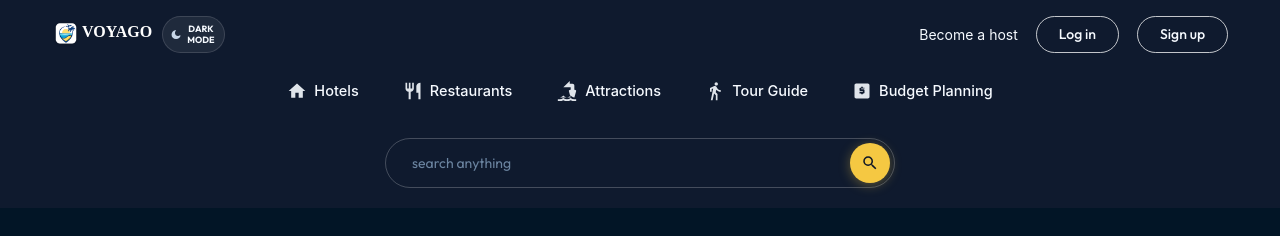
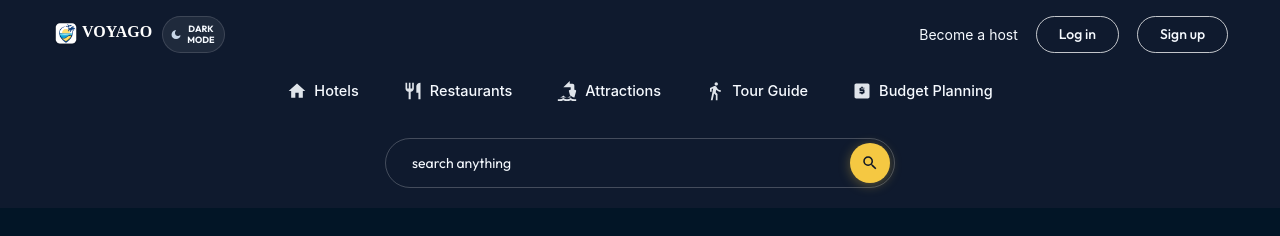
Before and after one commit to AyaAdel3/voyago, an Angular app: page /home in a window 1280 px wide. Shown: the top 236 px of the page. Built offline with nearby package versions, Linux system fonts and the light colour scheme.

Commit message:
update navbar css

```diff
--- a/src/app/shared/components/navbar/navbar.css
+++ b/src/app/shared/components/navbar/navbar.css
@@ -13,7 +13,7 @@
 /* ── Wrapper ── */
 .navbar {
   width: 100%;
-  background: #0F1A2E;
+  background: #0f1a2e;
   padding: 0 52px;
   /* animation: slideDown 0.45s cubic-bezier(0.22, 1, 0.36, 1) both; */
 }
@@ -62,7 +62,7 @@
   font-family: 'Outfit', sans-serif;
   font-size: 9px;
   font-weight: 700;
-  color: #F6FAFF;
+  color: #f6faff;
   line-height: 1.2;
   text-align: center;
 }
@@ -77,20 +77,20 @@
 .become-host {
   font-size: 14px;
   font-weight: 400;
-  color: #F6FAFF;
+  color: #f6faff;
   text-decoration: none;
   transition: color 0.2s;
 }
 
 .become-host:hover {
-  color: #F6FAFF;
+  color: #f6faff;
 }
 
 .btn-outline {
   font-family: 'Outfit', sans-serif;
   font-size: 14px;
   font-weight: 500;
-  color: #F6FAFF;
+  color: #f6faff;
   background: transparent;
   border: 1.5px solid rgba(255, 255, 255, 0.75);
   border-radius: 999px;
@@ -122,7 +122,7 @@
   gap: 7px;
   font-size: 14.5px;
   font-weight: 500;
-  color: #F6FAFF;
+  color: #f6faff;
   text-decoration: none;
   padding-bottom: 3px;
   border-bottom: 2px solid transparent;
@@ -169,7 +169,7 @@
   padding: 12px 58px 12px 26px;
   font-family: 'Outfit', sans-serif;
   font-size: 14px;
-  color: #fff;
+  color: #f6faff;
   outline: none;
   transition:
     border-color 0.2s,
@@ -177,7 +177,7 @@
 }
 
 .search-input::placeholder {
-  color: #6b84a0;
+  color: #f6faff;
 }
 
 .search-input:focus {
```
